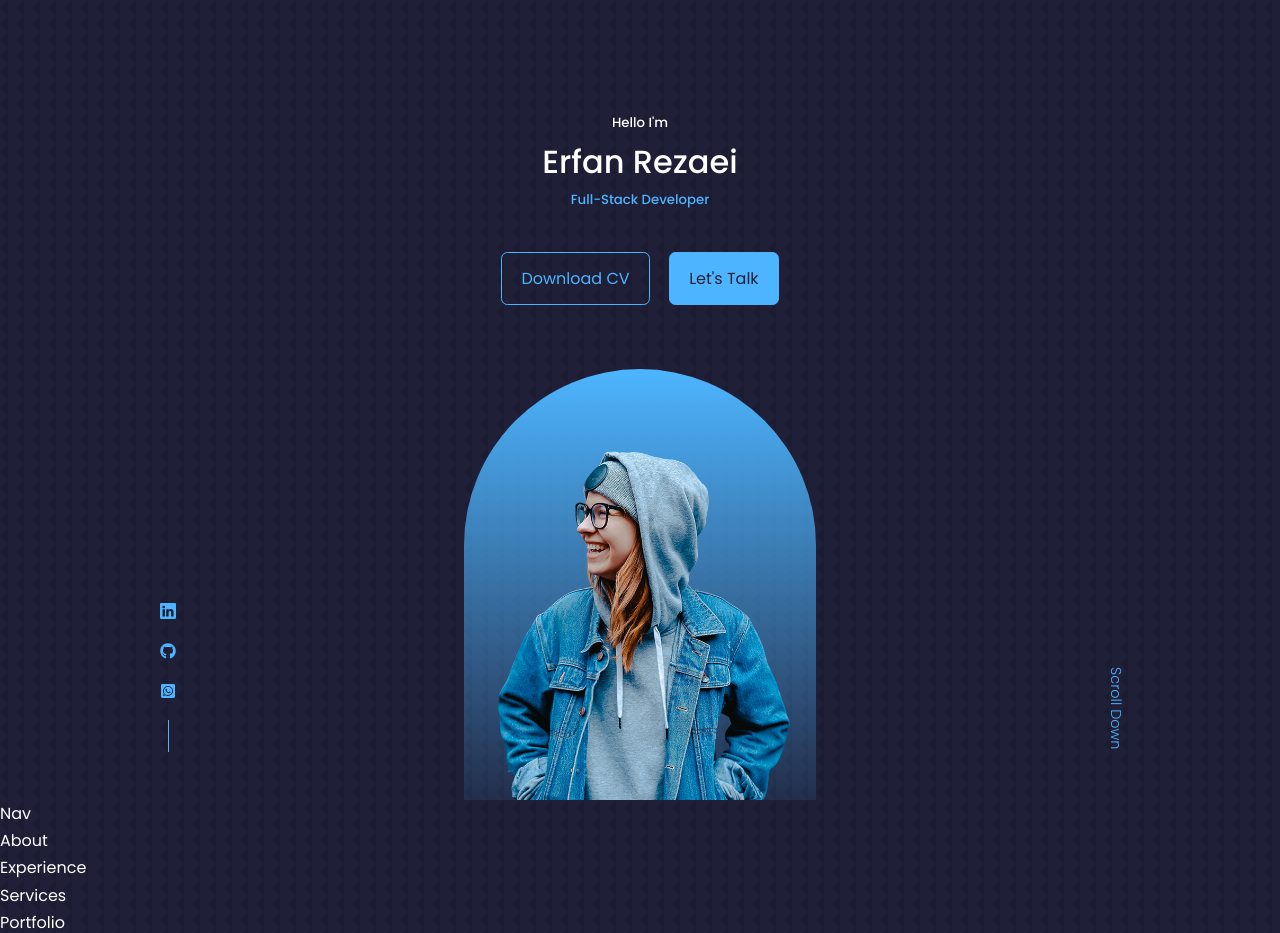
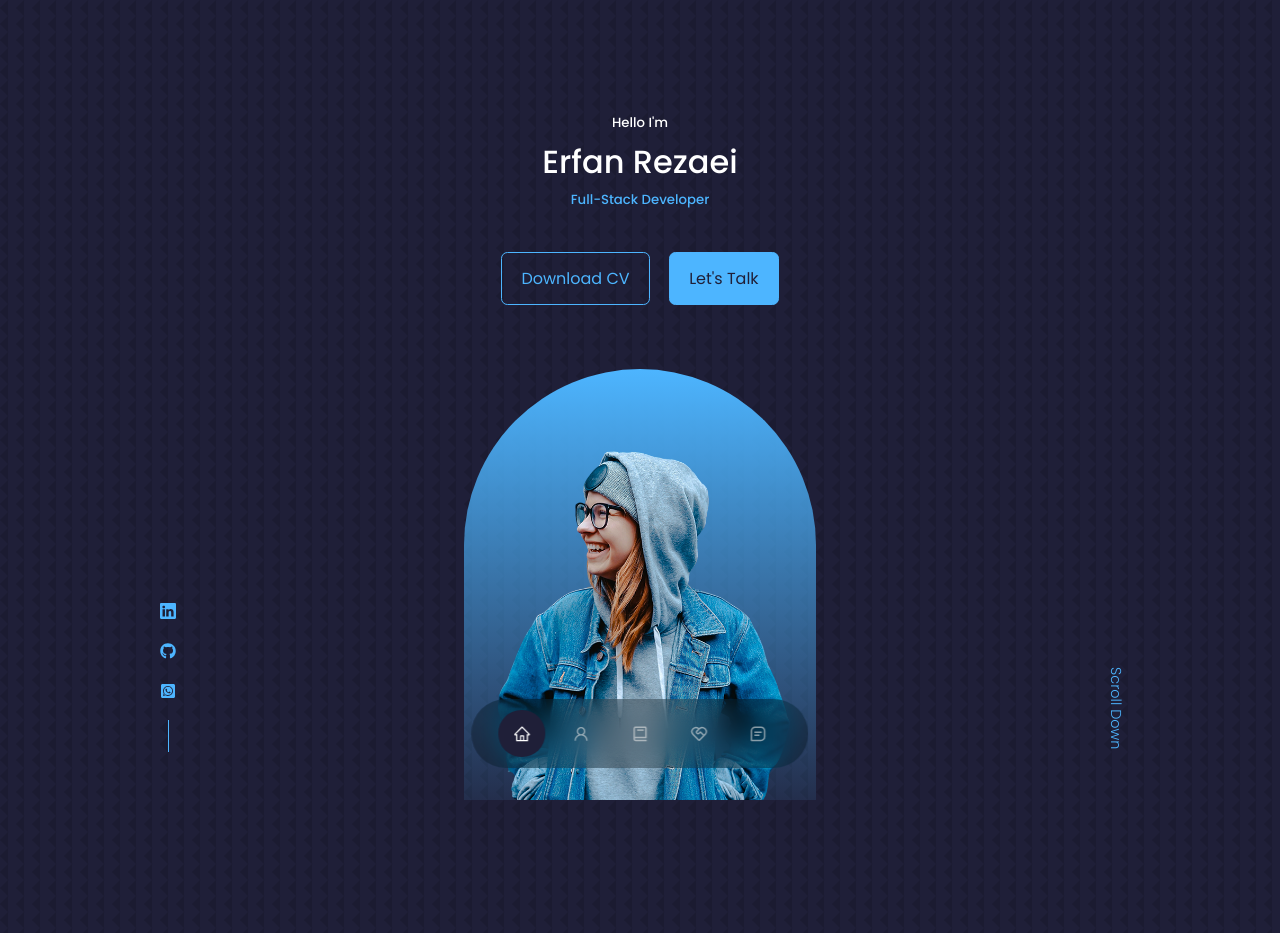
Before and after one commit to BehnamBorhani/My-Portfolio, a React (Create React App) app: page / in a window 1280 px wide. Shown: the top 933 px of the page. Built offline with nearby package versions, Linux system fonts and the light colour scheme.

Commit message:
Nav section completed

```diff
--- a/src/components/about/About.jsx
+++ b/src/components/about/About.jsx
@@ -2,7 +2,7 @@
 import "./about.css";
 
 const About = () => {
-  return <div>About</div>;
+  return <section id="about">About</section>;
 };
 
 export default About;
--- a/src/components/contact/Contact.jsx
+++ b/src/components/contact/Contact.jsx
@@ -2,7 +2,7 @@
 import "./contact.css";
 
 const Contact = () => {
-  return <div>Contact</div>;
+  return <section id="contact">Contact</section>;
 };
 
 export default Contact;
--- a/src/components/experience/Experience.jsx
+++ b/src/components/experience/Experience.jsx
@@ -2,7 +2,7 @@
 import "./experience.css";
 
 const Experience = () => {
-  return <div>Experience</div>;
+  return <section id="experience">Experience</section>;
 };
 
 export default Experience;
--- a/src/components/nav/Nav.jsx
+++ b/src/components/nav/Nav.jsx
@@ -1,8 +1,53 @@
 import React from "react";
 import "./nav.css";
+import { AiOutlineHome } from "react-icons/ai";
+import { AiOutlineUser } from "react-icons/ai";
+import { BiBook } from "react-icons/bi";
+import { RiServiceLine } from "react-icons/ri";
+import { BiMessageSquareDetail } from "react-icons/bi";
+import { useState } from "react";
 
 const Nav = () => {
-  return <div>Nav</div>;
+  const [activeNav, setActiveNav] = useState("#");
+  return (
+    <nav>
+      <a
+        href="#top"
+        className={activeNav === "#" ? "active" : ""}
+        onClick={() => setActiveNav("#")}
+      >
+        <AiOutlineHome />
+      </a>
+      <a
+        href="#about"
+        onClick={() => setActiveNav("#about")}
+        className={activeNav === "#about" ? "active" : ""}
+      >
+        <AiOutlineUser />
+      </a>
+      <a
+        href="#experience"
+        onClick={() => setActiveNav("#experience")}
+        className={activeNav === "#experience" ? "active" : ""}
+      >
+        <BiBook />
+      </a>
+      <a
+        href="#services"
+        onClick={() => setActiveNav("#services")}
+        className={activeNav === "#services" ? "active" : ""}
+      >
+        <RiServiceLine />
+      </a>
+      <a
+        href="#contact"
+        onClick={() => setActiveNav("#contact")}
+        className={activeNav === "#contact" ? "active" : ""}
+      >
+        <BiMessageSquareDetail />
+      </a>
+    </nav>
+  );
 };
 
 export default Nav;
--- a/src/components/nav/nav.css
+++ b/src/components/nav/nav.css
@@ -0,0 +1,33 @@
+nav {
+  background: rgba(0, 0, 0, 0.3);
+  width: max-content;
+  display: block;
+  padding: 0.7rem 1.7rem;
+  z-index: 2;
+  position: fixed;
+  left: 50%;
+  transform: translateX(-50%);
+  bottom: 2rem;
+  display: flex;
+  gap: 0.8rem;
+  border-radius: 3rem;
+  backdrop-filter: blur(15px);
+}
+
+nav a {
+  background: transparent;
+  padding: 0.9rem;
+  border-radius: 50%;
+  display: flex;
+  color: var(--color-light);
+  font-size: 1.1rem;
+}
+
+nav a:hover {
+  background: rgba(0, 0, 0, 0.3);
+}
+
+nav a.active {
+  background: var(--color-bg);
+  color: var(--color-white);
+}
--- a/src/components/services/Services.jsx
+++ b/src/components/services/Services.jsx
@@ -2,7 +2,7 @@
 import "./servieces.css";
 
 const Services = () => {
-  return <div>Services</div>;
+  return <section id="services">Services</section>;
 };
 
 export default Services;
--- a/src/components/testimonials/Testimonials.jsx
+++ b/src/components/testimonials/Testimonials.jsx
@@ -2,7 +2,7 @@
 import "./testimonials.css";
 
 const Testimonials = () => {
-  return <div>Testimonials</div>;
+  return <section id="testimonials">Testimonials</section>;
 };
 
 export default Testimonials;
--- a/src/index.css
+++ b/src/index.css
@@ -58,6 +58,7 @@
 
 section {
   margin-top: 8rem;
+  height: 100vh;
 }
 
 section > h2,
```
